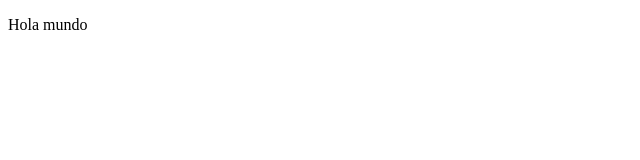
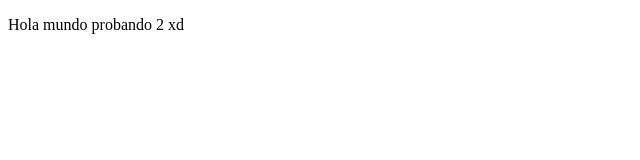
Before and after one commit to cesarandev/cursoFrontendDev-Practico, a plain HTML site: page index.html in a window 1280 px wide. Shown: the whole page, without its empty margins (0-640 px from the left). Drawn offline with Linux system fonts and the light colour scheme.

Commit message:
Pruebas 2

```diff
--- a/index.html
+++ b/index.html
@@ -6,6 +6,6 @@
     <title>Document</title>
 </head>
 <body>
-    <p>Hola mundo</p>
+    <p>Hola mundo probando 2 xd</p>
 </body>
 </html>
```
Also changed, not shown: 1 other file.
